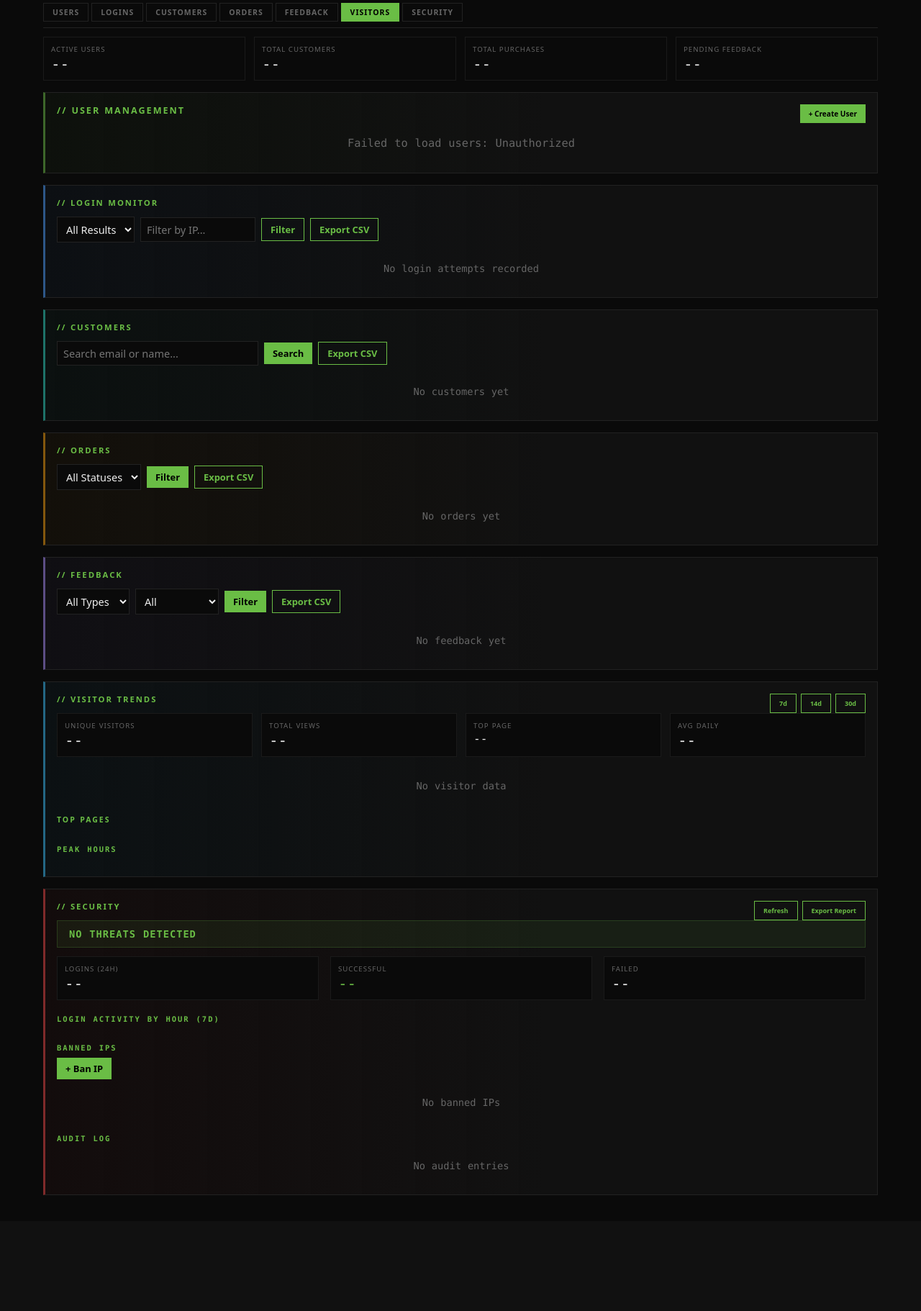
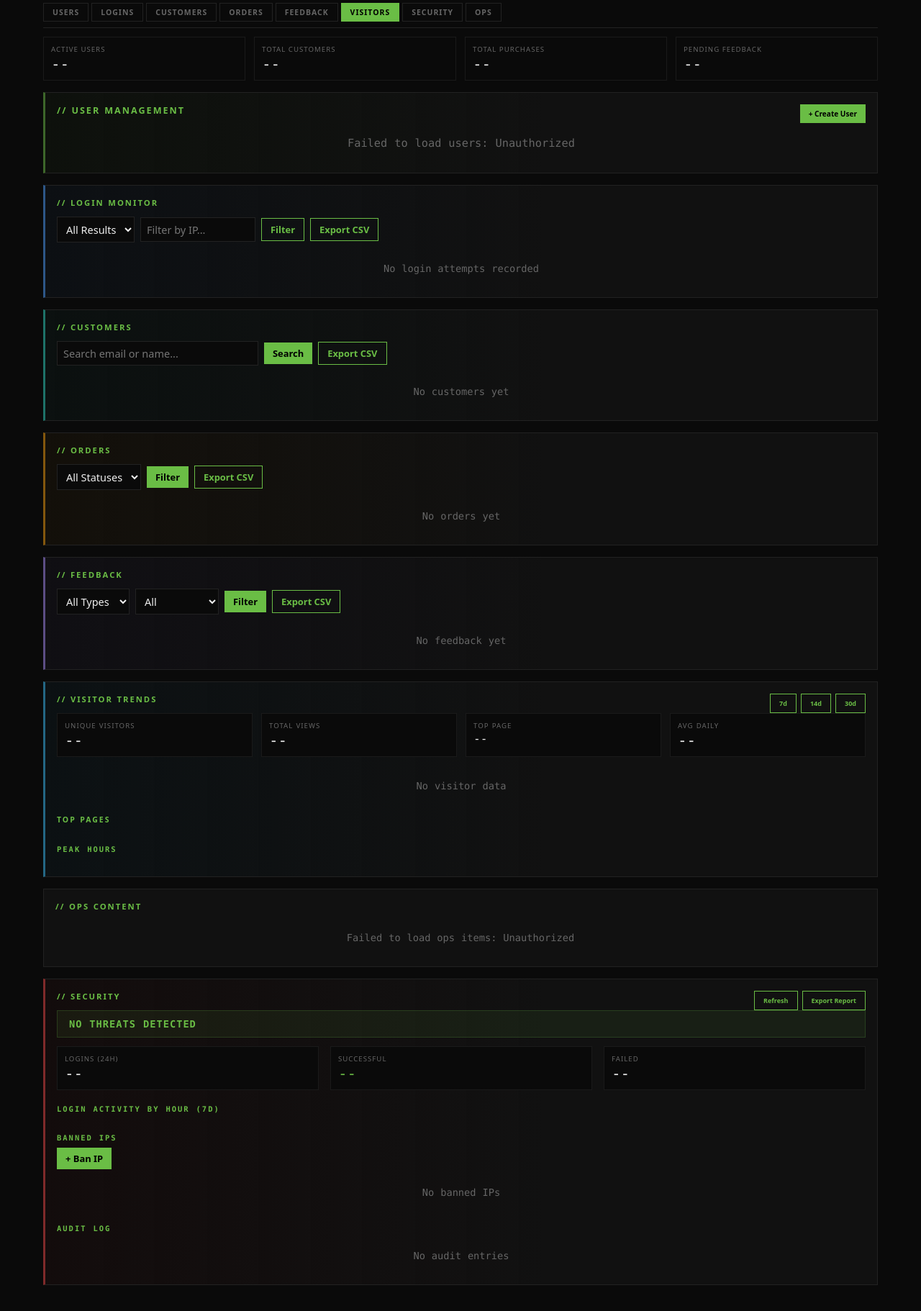
Before and after one commit to Randybutternugs/Xis, a Flask app: template xissite/templates/admin_dashboard.html in a window 1280 px wide. Shown: the part 60-1882 px from the top of the page at 72% size. Before the commit the page ends 1721 px from the top, so only its background shows below. Run offline with Flask 3, Linux system fonts and the light colour scheme; the template is opened without the code that fills it, so the values that code supplies are empty; some libraries are stand-ins or nearby versions.

Commit message:
feat(ops): admin dashboard section listing pushed items
Co-Authored-By: Claude Fable 5.1 <noreply@anthropic.com>

```diff
--- a/xissite/static/js/admin_dashboard.js
+++ b/xissite/static/js/admin_dashboard.js
@@ -559,6 +559,44 @@ window.submitBanIP=function(){
 window.unbanIP=function(id){if(confirm('Unban this IP?'))apiDelete('/banned-ips/'+id).then(checked).then(function(){showToast('IP unbanned');fetchBannedIPs()}).catch(failToast)};
 window.banIPQuick=function(ip){openBanModal(ip)};
 
+// ---- Ops content (pushed by TullOps) -------------------------------------
+function fetchOps(){
+  fetch(API+'/ops/items?status=all&limit=200').then(checked).then(function(d){renderOps(d.items||[])})
+    .catch(function(e){var emp=document.getElementById('ops-empty');emp.style.display='block';emp.textContent='Failed to load ops items: '+e.message});
+}
+function opsProgress(item){
+  var st=item.state||{};
+  if(item.kind==='checklist'){var n=item.steps.filter(function(s){return st.steps&&st.steps[s.key]}).length;return n+' / '+item.steps.length+' steps'}
+  if(item.kind==='notice'){return Object.keys(st.acks||{}).length+' acknowledged'}
+  return item.status==='done'?'done by '+esc(st.done_by||''):'open';
+}
+function renderOps(items){
+  var tb=document.getElementById('ops-body'),tbl=document.getElementById('ops-table'),emp=document.getElementById('ops-empty'),cnt=document.getElementById('ops-count');
+  if(!items.length){tbl.style.display='none';emp.style.display='block';emp.textContent='Nothing pushed by TullOps yet';cnt.textContent='';return}
+  emp.style.display='none';tbl.style.display='table';cnt.textContent='('+items.length+')';
+  var html='';
+  items.forEach(function(item){
+    var sb=item.status==='done'?'badge-ok':item.status==='archived'?'badge-off':'badge-warn';
+    html+='<tr>'+
+      '<td style="font-family:Consolas,monospace;font-size:.8em">'+esc(item.ref)+'</td>'+
+      '<td>'+esc(item.kind)+'</td>'+
+      '<td title="'+esc(item.body||'')+'">'+esc(item.title)+'</td>'+
+      '<td>'+(item.assignee?esc(item.assignee):'<span style="color:var(--mut)">everyone</span>')+'</td>'+
+      '<td><span class="badge '+sb+'">'+esc(item.status)+'</span></td>'+
+      '<td>'+opsProgress(item)+'</td>'+
+      '<td title="'+esc(fullDate(item.updated_at))+'">'+relTime(item.updated_at)+'</td>'+
+      '<td>'+(item.status==='archived'?'':'<button class="btn btn-sm btn-danger" data-archive-ref="'+esc(item.ref)+'">Archive</button>')+'</td></tr>';
+  });
+  tb.innerHTML=html;
+}
+document.getElementById('ops-body').addEventListener('click',function(e){
+  var btn=e.target.closest('button[data-archive-ref]');
+  if(!btn)return;
+  var ref=btn.getAttribute('data-archive-ref');
+  if(confirm('Archive '+ref+'? Employees will no longer see it.'))
+    apiDelete('/ops/items/'+encodeURIComponent(ref)).then(checked).then(function(){showToast('Archived');fetchOps()}).catch(failToast);
+});
+
 // ---- Audit Log -------------------------------------------------------------
 function fetchAuditLog(){
   fetch(API+'/security/audit-log?limit=30').then(function(r){if(!r.ok)throw new Error();return r.json()}).then(function(d){
@@ -599,6 +637,7 @@ function refresh(){
   fetchFeedback();
   fetchVisitors();
   fetchSecurity();
+  fetchOps();
 }
 
 // ---- Initialization --------------------------------------------------------
--- a/xissite/templates/admin_dashboard.html
+++ b/xissite/templates/admin_dashboard.html
@@ -39,6 +39,7 @@
   <a href="#sec-feedback" data-sec="feedback">Feedback</a>
   <a href="#sec-visitors" data-sec="visitors">Visitors</a>
   <a href="#sec-security" data-sec="security">Security</a>
+  <a href="#sec-ops" data-sec="ops">Ops</a>
 </div>
 
 <!-- Stats Row -->
@@ -180,6 +181,20 @@
   </div>
 </div>
 
+<!-- Ops content (pushed by TullOps) -->
+<div class="sec-card" id="sec-ops">
+  <div class="card">
+    <h2>// Ops Content <span class="sec-count" id="ops-count"></span></h2>
+    <div class="table-scroll">
+      <table class="table" id="ops-table" style="display:none">
+        <thead><tr><th>Ref</th><th>Kind</th><th>Title</th><th>Assignee</th><th>Status</th><th>Progress</th><th>Updated</th><th>Actions</th></tr></thead>
+        <tbody id="ops-body"></tbody>
+      </table>
+    </div>
+    <div class="alert-none" id="ops-empty">Nothing pushed by TullOps yet</div>
+  </div>
+</div>
+
 <!-- ═══════════════════════════════════════════════════════════ -->
 <!-- // Security                                                -->
 <!-- ═══════════════════════════════════════════════════════════ -->
```
Also changed, not shown: tests/test_ops_pages.py (+12 -3 lines).
